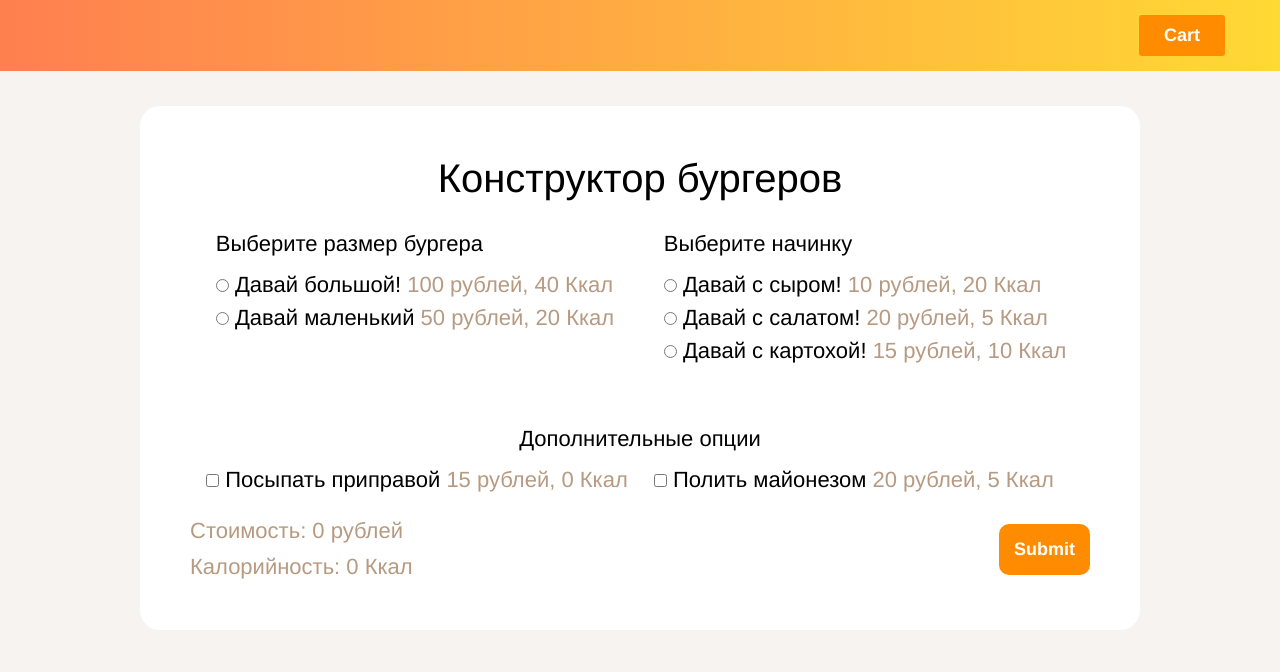
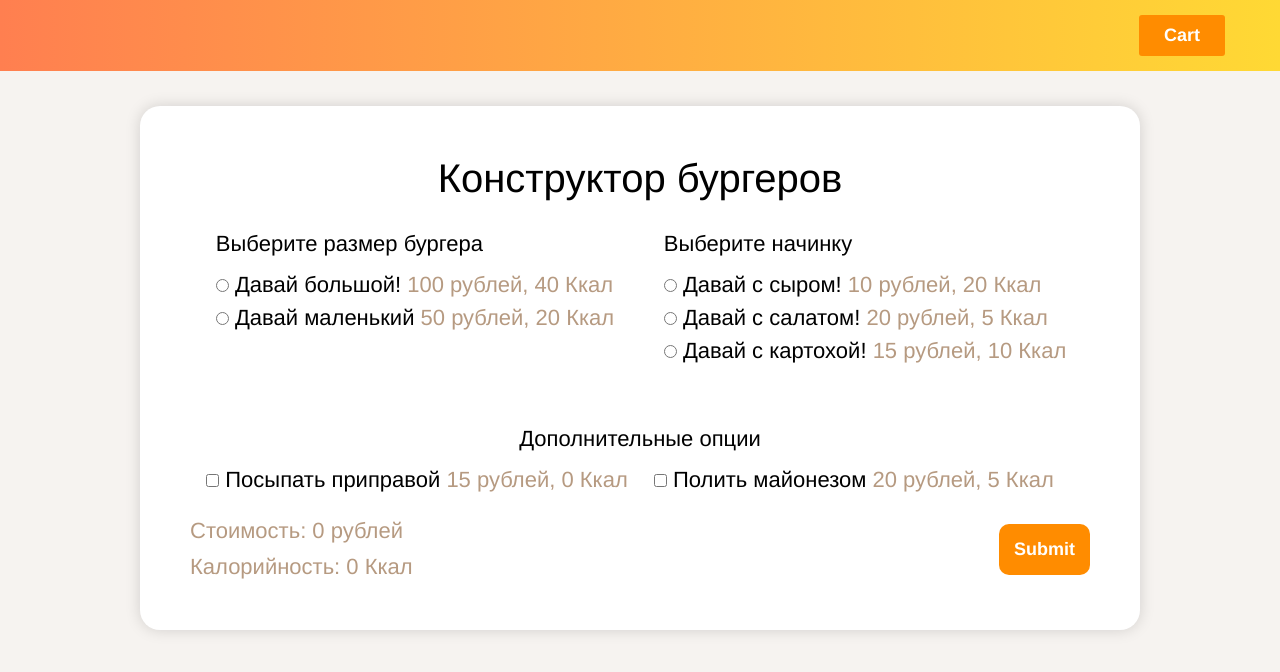
Before and after one commit to alexlyzh/JS2, a plain HTML site: page burger/hamburger.html in a window 1280 px wide. Drawn offline with Linux system fonts and the light colour scheme.

Commit message:
shadows added

```diff
--- a/burger/burger.css
+++ b/burger/burger.css
@@ -57,7 +57,9 @@ form {
     background: #ffffff;
     border-radius: 20px;
     padding: 50px;
+    box-shadow: 0 0 15px rgba(0, 0, 0, 0.15);
 }
+
 .form-heading {
     text-align: center;
     font-size: 40px;
```
